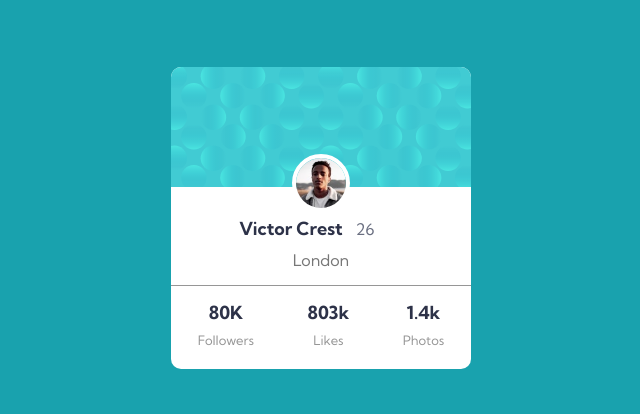
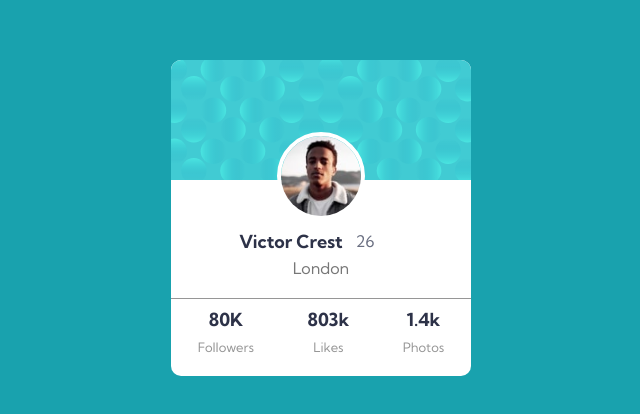
Before and after one commit to mounaimMoussaoui/Profile-card-component, a plain HTML site: page index.html in a window 1280 px wide. Shown: the part 190-604 px from the top of the page, without its empty margins (319-959 px from the left). Drawn offline with Linux system fonts and the light colour scheme.

Commit message:
update style

```diff
--- a/index.html
+++ b/index.html
@@ -49,9 +49,9 @@
     div.profile-content .container img {
       position: absolute;
       left: 50%;
-      bottom: -25px;
+      bottom: -40px;
       transform: translateX(-50%);
-      width: 50px;
+      width: 80px;
       border: 4px solid white;
       border-radius: 50%;
     }
@@ -63,12 +63,12 @@
     }
     div.profile-content .info-user h4 {
       font-size: 18px;
-      margin: 30px 0px 10px;
+      margin: 50px 0px 5px;
       color: var(--Very-dark-desaturated-blue);
     }
     div.profile-content .info-user .age {
       color: var(--Dark-grayish-blue);
-      margin-top: 20px;
+      margin-top: 45px;
       margin-left: -15px;
     }
     div.profile-content .info-user .city {
@@ -89,7 +89,7 @@
       position: absolute;
       width: 100%;
       height: 0.5px;
-      top: 15px;
+      top: 20px;
       background-color: var(--Dark-gray);
     }
     div.profile-content .numbers .stats {
```
